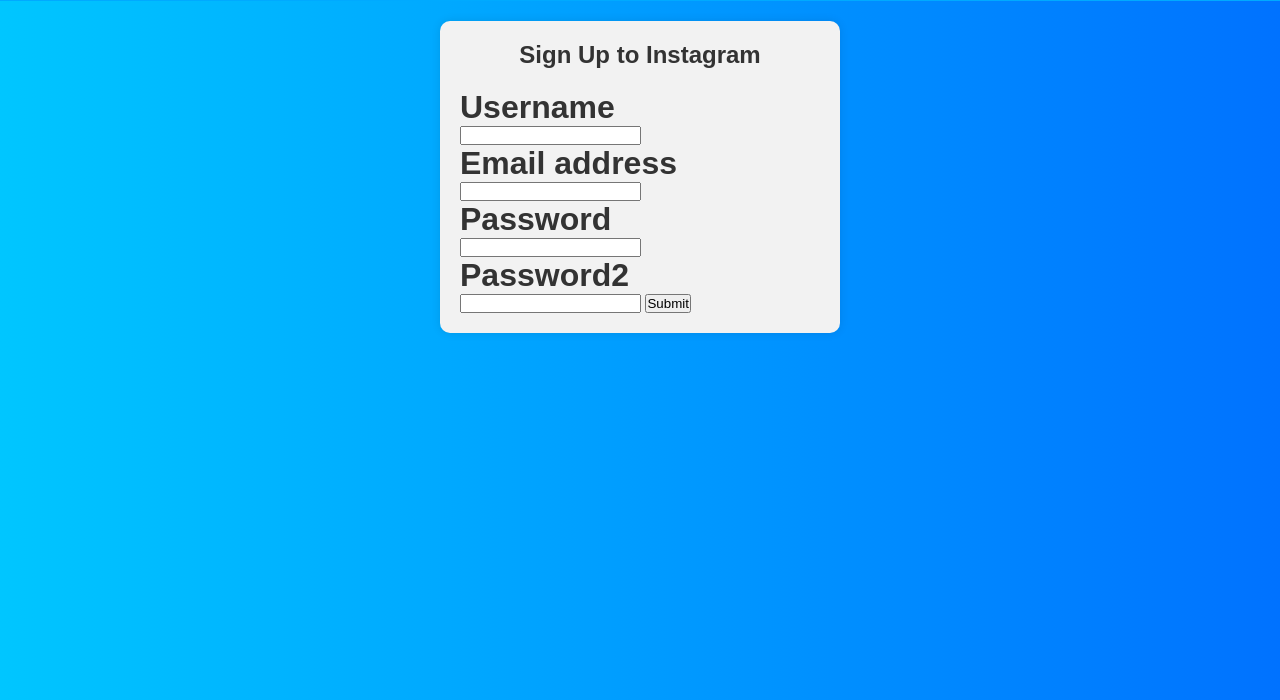
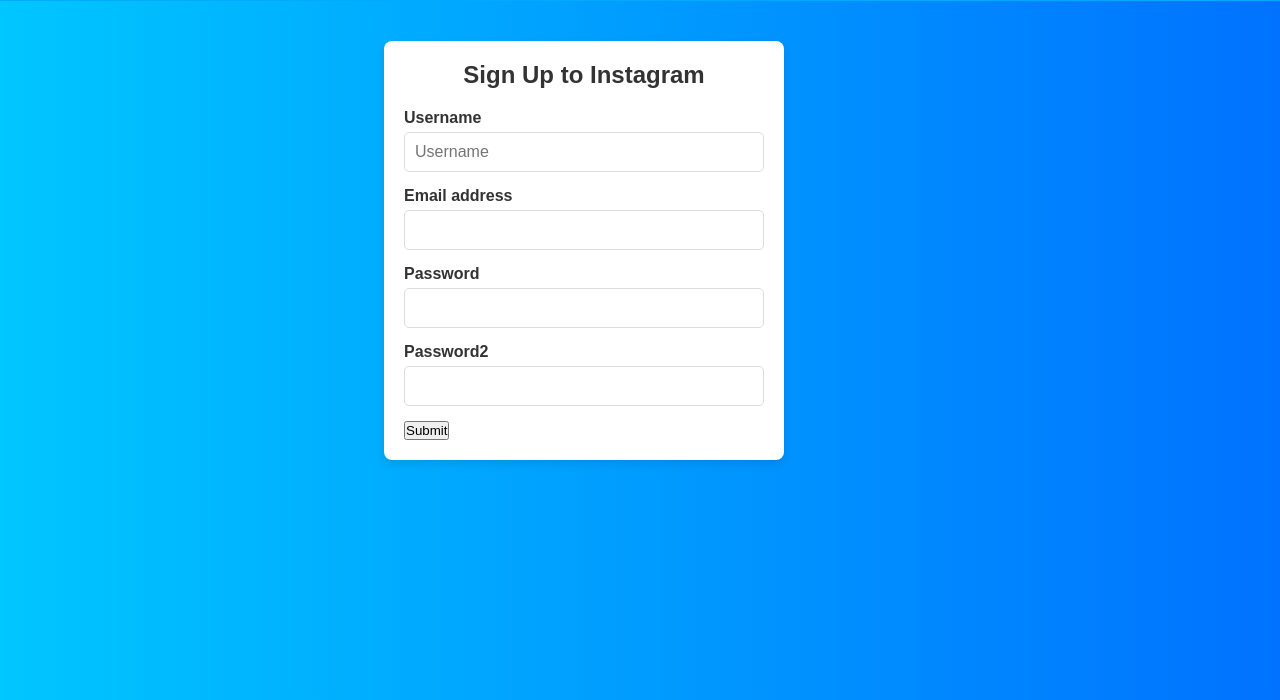
Before and after one commit to Hforna/django_socialnetwork, a Django app: page /accounts/signup in a window 1280 px wide. Shown: the part 59-759 px from the top of the page. Run offline with Django 4.2, Linux system fonts and the light colour scheme.

Commit message:
forms input not exclude fixed

```diff
--- a/accounts/forms.py
+++ b/accounts/forms.py
@@ -1,9 +1,23 @@
+from typing import Any, Mapping
 from django import forms
 from django.contrib.auth.models import User
 from django.core.exceptions import ValidationError
+from django.core.files.base import File
+from django.db.models.base import Model
+from django.forms.utils import ErrorList
+
+
+def add_attr(field_name, widget_attr, text_in_widget):
+    existing = field_name.widget.attrs.get(widget_attr, "")
+    field_name.widget.attrs[widget_attr] = f'{existing} {text_in_widget}'.strip()
 
 class FormUser(forms.ModelForm):
-    password2 = forms.CharField(max_length=256, required=False)
+    def __init__(self, *args, **kwargs):
+        super().__init__(*args, **kwargs)
+        add_attr(self.fields["username"], "placeholder", "Username")
+
+    password = forms.CharField(widget=forms.PasswordInput, max_length=256, required=False)
+    password2 = forms.CharField(widget=forms.PasswordInput, max_length=256, required=False)
 
     class Meta:
         model = User
@@ -20,6 +34,16 @@ class FormUser(forms.ModelForm):
         'username': {'required': 'Username is required', 'max_length': 'The username is very long'}
     }
 
+    def clean_email(self):
+        email = self.cleaned_data.get('email', '')
+        exists = User.objects.filter(email=email).exists()
+
+        if exists:
+            raise ValidationError(
+                'User e-mail is already in use', code='invalid',
+            )
+
+        return email
 
     def clean(self):
         cleaned_data = super().clean()
--- a/accounts/templates/accounts/signup.html
+++ b/accounts/templates/accounts/signup.html
@@ -1,3 +1,4 @@
+<!DOCTYPE html>
 <html lang="en">
 <head>
     <meta charset="UTF-8">
@@ -27,9 +28,9 @@
             padding: 20px;
             border-radius: 8px;
             box-shadow: 0 4px 8px rgba(0, 0, 0, 0.1);
-            position: relative;
+            position: absolute;
             top: 10%;
-
+            left: 30%;
         }
 
         .signup-form h2 {
@@ -80,32 +81,23 @@
         }
 
         .message_success {
-            background-color: #4CAF50; /* Verde */
+            background-color: #4CAF50;
             color: white;
         }
 
         .message_error {
-            background-color: #f44336; /* Vermelho */
+            background-color: #f44336;
             color: white;
         }
 
         .message_info {
-            background-color: #2196F3; /* Azul */
+            background-color: #2196F3;
             color: white;
         }
 
         .message_warning {
-            background-color: #ff9800; /* Laranja */
+            background-color: #ff9800;
             color: white;
-        }
-
-        .signup-form {
-            max-width: 400px;
-            margin: 0 auto;
-            padding: 20px;
-            background-color: #f2f2f2;
-            border-radius: 10px;
-            box-shadow: 0 0 10px rgba(0, 0, 0, 0.1);
         }
 
         .errorfield {
@@ -113,6 +105,10 @@
         }
 
         .password2_error {
+            background-color: #f44336;
+        }
+
+        .email_error {
             background-color: #f44336;
         }
     </style>
@@ -129,13 +125,15 @@
         <form action="{% url 'create_user' %}" method="POST">
             {% csrf_token %}
             {% for field in form %}
-                <h1>{{ field.label }}</h1>
-                {{ field }}
-                {% if field.errors %}
-                    {% for error in field.errors %}
-                        <spam class="{{ field.name }}_error errorfield">{{ error }}</spam>
-                    {% endfor %}
-                {% endif %}
+                <div class="form-group">
+                    <label>{{ field.label }}</label>
+                    {{ field }}
+                    {% if field.errors %}
+                        {% for error in field.errors %}
+                            <span class="{{ field.name }}_error errorfield">{{ error }}</span>
+                        {% endfor %}
+                    {% endif %}
+                </div>
             {% endfor %}
             <button type="submit">Submit</button>
         </form>
--- a/accounts/views.py
+++ b/accounts/views.py
@@ -8,15 +8,19 @@ from django.contrib.auth.decorators import login_required
 from django.core.exceptions import ObjectDoesNotExist
 from django.views import View
 from .forms import FormUser
-from django.http import Http404
+from django.http import Http404, HttpResponse
 
 
 # Create your views here.
 
 class SignUp(View):
     def get(self, request):
-        get_data_user_form = request.session.get("get_data_form", None)
-        form = FormUser(get_data_user_form)
+        if request.session.get("before_in_create_page", False):
+            get_data_user_form = request.session.get("get_data_form", None)
+            form = FormUser(get_data_user_form)
+            request.session["before_in_create_page"] = False
+        else:
+            form = FormUser()
         return render(request, "accounts/signup.html", context={'form': form})
 
 
@@ -26,11 +30,13 @@ def create_user(request):
 
     form = FormUser(request.POST)
     request.session["get_data_form"] = request.POST
+    request.session["before_in_create_page"] = True
     if form.is_valid():
         post = form.save(commit=False)
         post.set_password(post.password)
         post.save()
         request.session["get_data_form"] = None
+        request.session["before_in_create_page"] = False
         return redirect("/accounts/login")
     return redirect("/accounts/signup")
 
@@ -51,8 +57,5 @@ def login_page(request):
 
 @login_required(login_url="/accounts/login", redirect_field_name="next")
 def logouts(request):
-    if not request.POST:
-        return Http404
-
     logout(request)
     return redirect("/accounts/login")
```
